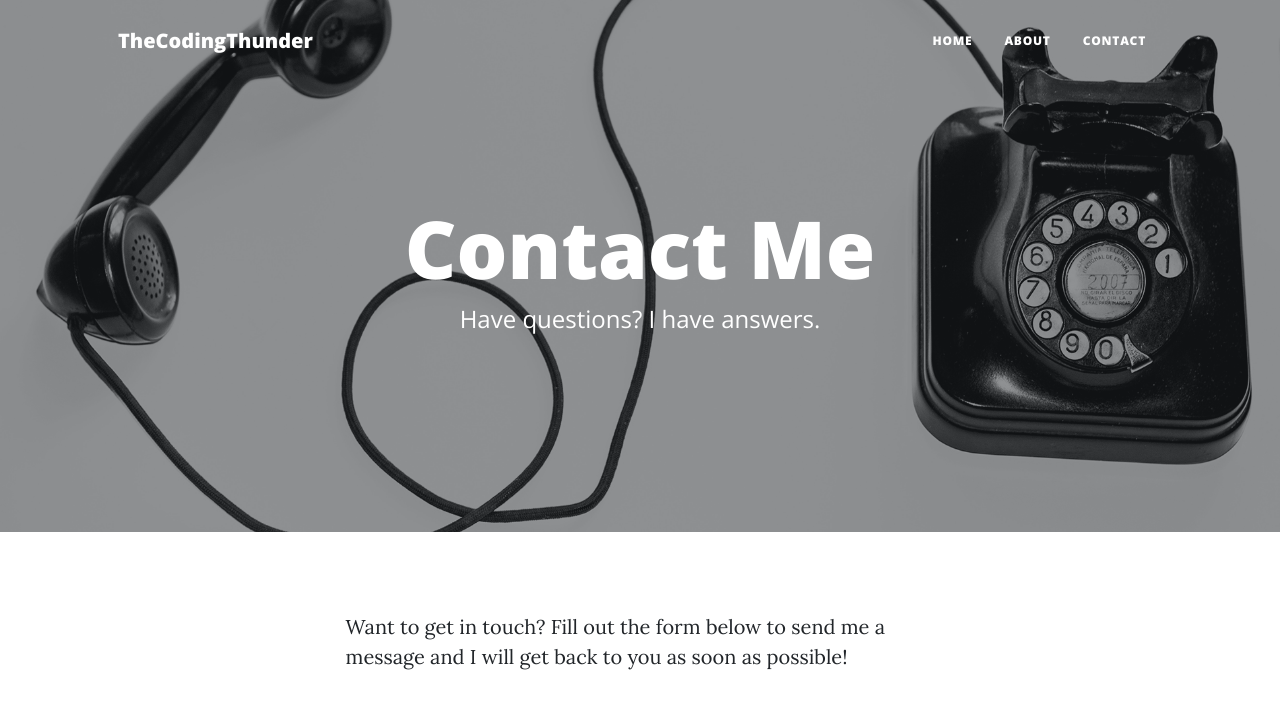
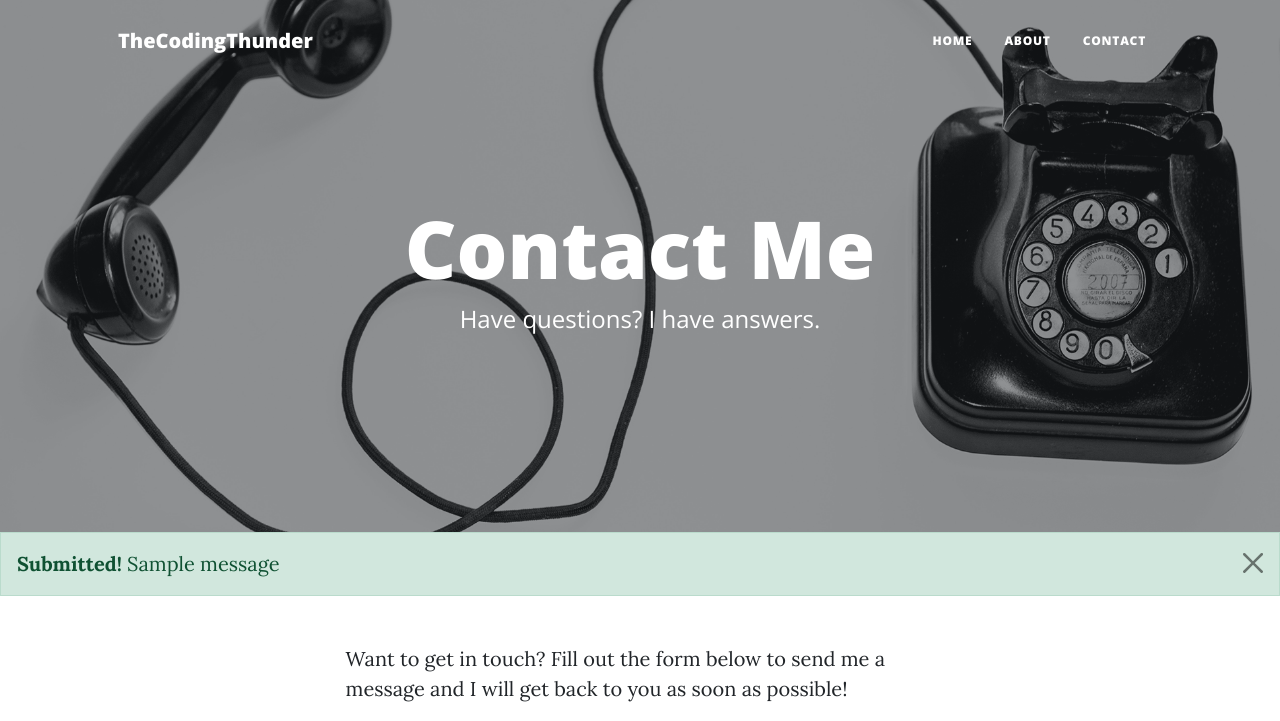
Before and after one commit to pulkitpareek18/Flask-Blog, a Flask app: page /contact in a window 1280 px wide. Shown: the top 721 px of the page. Run offline with Flask 3, Linux system fonts and the light colour scheme; one stand-in notice (Sample message) is shown; parts of the project's set-up code (start-up, migrations or seed data) failed here and were passed over; some libraries are stand-ins or nearby versions.

Commit message:
Using Flash function to display Alerts

```diff
--- a/config.json
+++ b/config.json
@@ -9,8 +9,8 @@
     "blog_name": "Coding Thunder",
     "blog_special_name": "TheCodingThunder",
     "tag_line": "Heaven for programmers",
-    "gmail-user": "your-gmail-id",
-    "gmail-password": "your-app-password-for-gmail",
+    "gmail-user": "your gmail id",
+    "gmail-password": "your app password for gmail (search for creating app password on google for more details)",
     "about_text": "Hi my name is Pulkit and I enjoy Programming and I am a good boy",
     "no_of_posts":5,
     "admin_username": "admin",
--- a/main.py
+++ b/main.py
@@ -1,4 +1,4 @@
-from flask import Flask, render_template, request, session, redirect
+from flask import Flask, render_template, request, session, redirect, flash
 from flask_sqlalchemy import SQLAlchemy
 from flask_mail import Mail, Message
 import json
@@ -145,6 +145,7 @@ def contact():
                           recipients = [params['gmail-user']],
                           body = message + "\n" + phone
                           )
+        flash(f"Thanks {name} for submitting your details, we will get back to you soon.", "success")
     return render_template('contact.html', params=params)
 
 # Dashboard page render
--- a/templates/contact.html
+++ b/templates/contact.html
@@ -4,8 +4,11 @@
 {% endblock %}
 {%block body%}
 
+
+
+
         <!-- Page Header-->
-        <header class="masthead" style="background-image: url('{{url_for('static', filename='assets/img/contact-bg.jpg')}}')">
+        <header class="masthead mb-0" style="background-image: url('{{url_for('static', filename='assets/img/contact-bg.jpg')}}')">
             <div class="container position-relative px-4 px-lg-5">
                 <div class="row gx-4 gx-lg-5 justify-content-center">
                     <div class="col-md-10 col-lg-8 col-xl-7">
@@ -17,6 +20,19 @@
                 </div>
             </div>
         </header>
+        {% with messages = get_flashed_messages(with_categories=true)%}
+        {% if messages %}
+        {% for category, message in messages %}
+
+        <!--Alert-->
+        <div class="alert alert-{{category}} alert-dismissible fade show mt-0" role="alert">
+        <strong>Submitted!</strong> {{message}}
+        <button type="button" class="btn-close" data-bs-dismiss="alert" aria-label="Close"></button>
+        </div>
+
+        {% endfor %}
+        {% endif %}
+        {% endwith %}
         <!-- Main Content-->
         <main class="mb-4">
             <div class="container px-4 px-lg-5">
```
